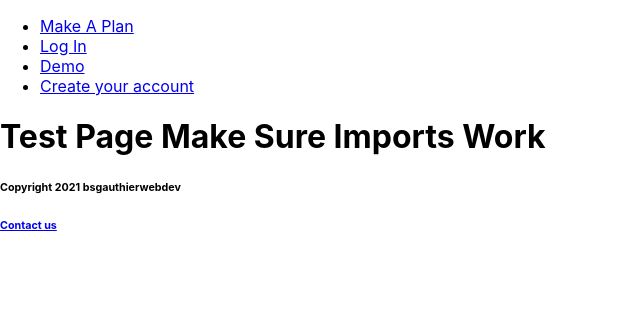
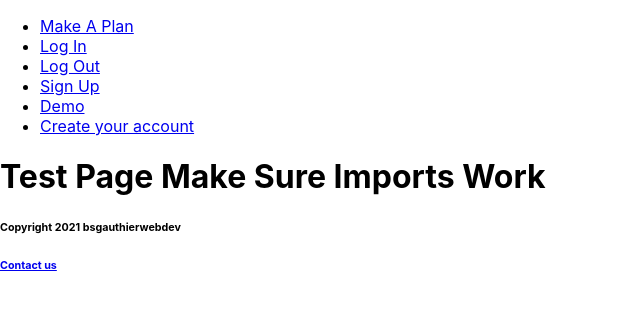
Before and after one commit to BsgauthierWebDev/make-a-plan, a React (Create React App) app: page /test in a window 1280 px wide. Shown: the top 310 px of the page, without its empty margins (0-640 px from the left). Built offline with nearby package versions, Linux system fonts and the light colour scheme; no server answers.

Commit message:
Added link to create account

```diff
--- a/src/components/NavBar/NavBar.js
+++ b/src/components/NavBar/NavBar.js
@@ -29,6 +29,17 @@ export default class NavBar extends React.Component {
                 <Link
                     to = '/log-in'>
                         Log In
+                    </Link>
+            </div>
+        )
+    }
+
+    renderSignUpLink() {
+        return (
+            <div className = 'Header__sign-up'>
+                <Link
+                    to = '/sign-up'>
+                        Sign Up
                     </Link>
             </div>
         )
@@ -73,11 +84,14 @@ export default class NavBar extends React.Component {
                 </div> */}
                 <ul id = 'menu' className = 'NavManu'>
                     <li className = 'logo'><Link to = {'/'}>Make A Plan</Link></li>
-                    <li>
+                    {/* <li>
                         {TokenService.hasAuthToken()
                             ? this.renderLogoutLink()
                             : this.renderLoginLink()}
-                    </li>
+                    </li> */}
+                    <li>{this.renderLoginLink()}</li>
+                    <li>{this.renderLogoutLink()}</li>
+                    <li>{this.renderSignUpLink()}</li>
                     <li>
                         {TokenService.hasAuthToken()
                             ? this.renderUserLink()
```
